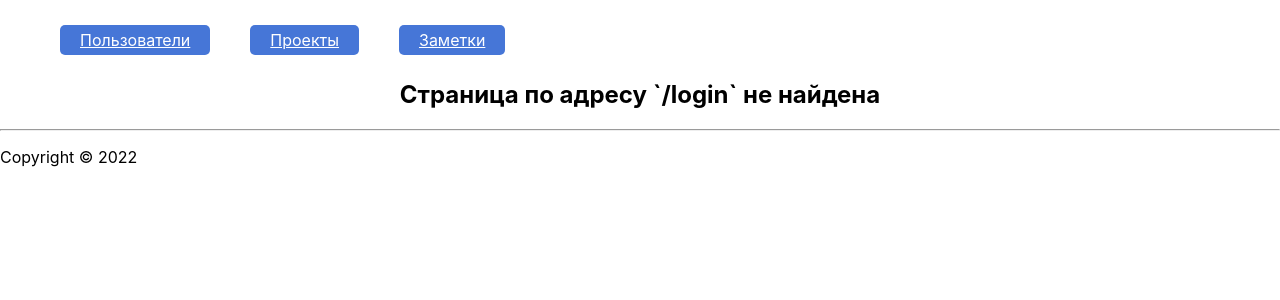
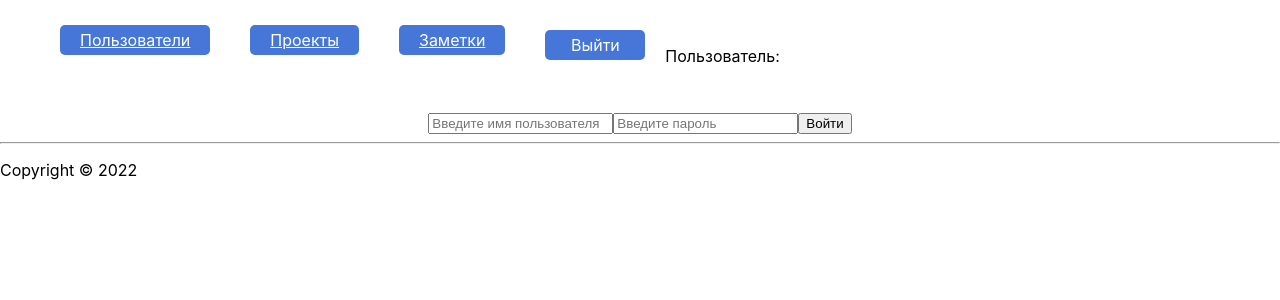
Before and after one commit to sergeybv26/TODO-service, a React (Create React App) app in the folder todo_service/frontend/: page /login in a window 1280 px wide. Shown: the top 300 px of the page. Built offline with nearby package versions, Linux system fonts and the light colour scheme; no server answers.

Commit message:
Выполнено практическое задание к 7 уроку

```diff
--- a/todo_service/frontend/package.json
+++ b/todo_service/frontend/package.json
@@ -9,8 +9,9 @@
     "axios": "^0.27.2",
     "react": "^18.1.0",
     "react-dom": "^18.1.0",
-    "react-router-dom": "^5.2.0",
+    "react-router-dom": "^5.3.0",
     "react-scripts": "5.0.1",
+    "universal-cookie": "^4.0.4",
     "web-vitals": "^2.1.4"
   },
   "scripts": {
--- a/todo_service/frontend/src/App.js
+++ b/todo_service/frontend/src/App.js
@@ -3,9 +3,11 @@
 import './App.css';
 import UserList from "./components/Users";
 import Footer from "./components/Footer";
-import {BrowserRouter, HashRouter, Link, Route, Switch} from "react-router-dom";
+import {BrowserRouter, Link, Route, Switch} from "react-router-dom";
+import Cookies from "universal-cookie/es6";
 import ProjectList from "./components/Projects";
 import TodoList from "./components/Todo";
+import LoginForm from "./components/Auth";
 
 
 const NotFound404 = ({ location }) => {
@@ -22,12 +24,54 @@
         this.state = {
             'users': [],
             'projects': [],
-            'todo': []
+            'todo': [],
+            'token': '',
+            'username': ''
         }
     }
 
-    componentDidMount() {
-        axios.get('http://127.0.0.1:8000/api/users')
+    set_token(token) {
+        const cookies = new Cookies()
+        cookies.set('token', token)
+        this.setState({'token': token}, () => this.load_data())
+    }
+
+    get_headers() {
+        let headers = {
+            'Content-Type': 'application/json'
+        }
+        if (this.is_authenticated()) {
+            headers['Authorization'] = 'Bearer ' + this.state.token
+        }
+        return headers
+    }
+
+    is_authenticated() {
+        return this.state.token != ''
+    }
+
+    logout() {
+        this.set_token('')
+        this.setState({'username': ''})
+    }
+
+    get_token_from_storage() {
+        const cookies = new Cookies()
+        const token = cookies.get('token')
+        this.setState({'token': token}, () => this.load_data())
+    }
+
+    get_token(username, password) {
+        axios.post('http://127.0.0.1:8000/api/token/', {username: username, password: password})
+            .then(response => {
+                this.set_token(response.data['access'])
+                this.setState({'username': username})
+            }).catch(error => alert('Неверный логин или пароль'))
+    }
+
+    load_data() {
+        const headers = this.get_headers()
+        axios.get('http://127.0.0.1:8000/api/users', {headers})
             .then(response => {
                 const users = response.data.results
                 this.setState(
@@ -37,7 +81,7 @@
                 )
             }).catch(error => console.log(error))
 
-        axios.get('http://127.0.0.1:8000/api/projects/')
+        axios.get('http://127.0.0.1:8000/api/projects/', {headers})
             .then(response => {
                 const projects = response.data.results
                 this.setState(
@@ -47,7 +91,7 @@
                 )
             }).catch(error => console.log(error))
 
-        axios.get('http://127.0.0.1:8000/api/todo/')
+        axios.get('http://127.0.0.1:8000/api/todo/', {headers})
             .then(response => {
                 const todo = response.data.results
                 this.setState(
@@ -56,6 +100,10 @@
                     }
                 )
             }).catch(error => console.log(error))
+    }
+
+    componentDidMount() {
+        this.get_token_from_storage()
     }
 
     render() {
@@ -75,12 +123,21 @@
                                 <li>
                                     <Link className="menu_button" to='/todo'>Заметки</Link>
                                 </li>
+                                <li>
+                                    {this.is_authenticated() ? <button className="menu_button" onClick={() => this.logout()}>Выйти</button> :
+                                    <Link className="menu_button" to='/login'>Войти</Link>}
+                                </li>
+                                <li>
+                                    {this.is_authenticated() ? <p>Пользователь: {this.state.username}</p> :
+                                        <p></p>}
+                                </li>
                             </ul>
                         </nav>
                         <Switch>
                             <Route exact path="/" component={() => <UserList users={this.state.users}/>}/>
                             <Route exact path='/projects' component={() => <ProjectList items={this.state.projects}/>}/>
                             <Route exact path='/todo' component={() => <TodoList items={this.state.todo}/>}/>
+                            <Route exact path='/login' component={() => <LoginForm get_token={(username, password) => this.get_token(username, password)} />} />
                             <Route component={NotFound404} />
                         </Switch>
                     </BrowserRouter>
--- /dev/null
+++ b/todo_service/frontend/src/components/Auth.js
@@ -0,0 +1,29 @@
+import React from "react"
+
+class LoginForm extends React.Component {
+    constructor(props) {
+        super(props)
+        this.state = {username: '', password: ''}
+    }
+
+    handleChange(event) {
+        this.setState({[event.target.name]: event.target.value})
+    }
+
+    handleSubmit(event) {
+        this.props.get_token(this.state.username, this.state.password)
+        event.preventDefault()
+    }
+
+    render() {
+        return (
+            <form onSubmit={(event) => this.handleSubmit(event)}>
+                <input type="text" name="username" placeholder="Введите имя пользователя" value={this.state.username} onChange={(event) => this.handleChange(event)} />
+                <input type="password" name="password" placeholder="Введите пароль" value={this.state.password} onChange={(event) => this.handleChange(event)} />
+                <input type="submit" value="Войти" />
+            </form>
+        )
+    }
+}
+
+export default LoginForm
```
Also changed, not shown: 2 other files (tests, documents, lock files or other folders).
